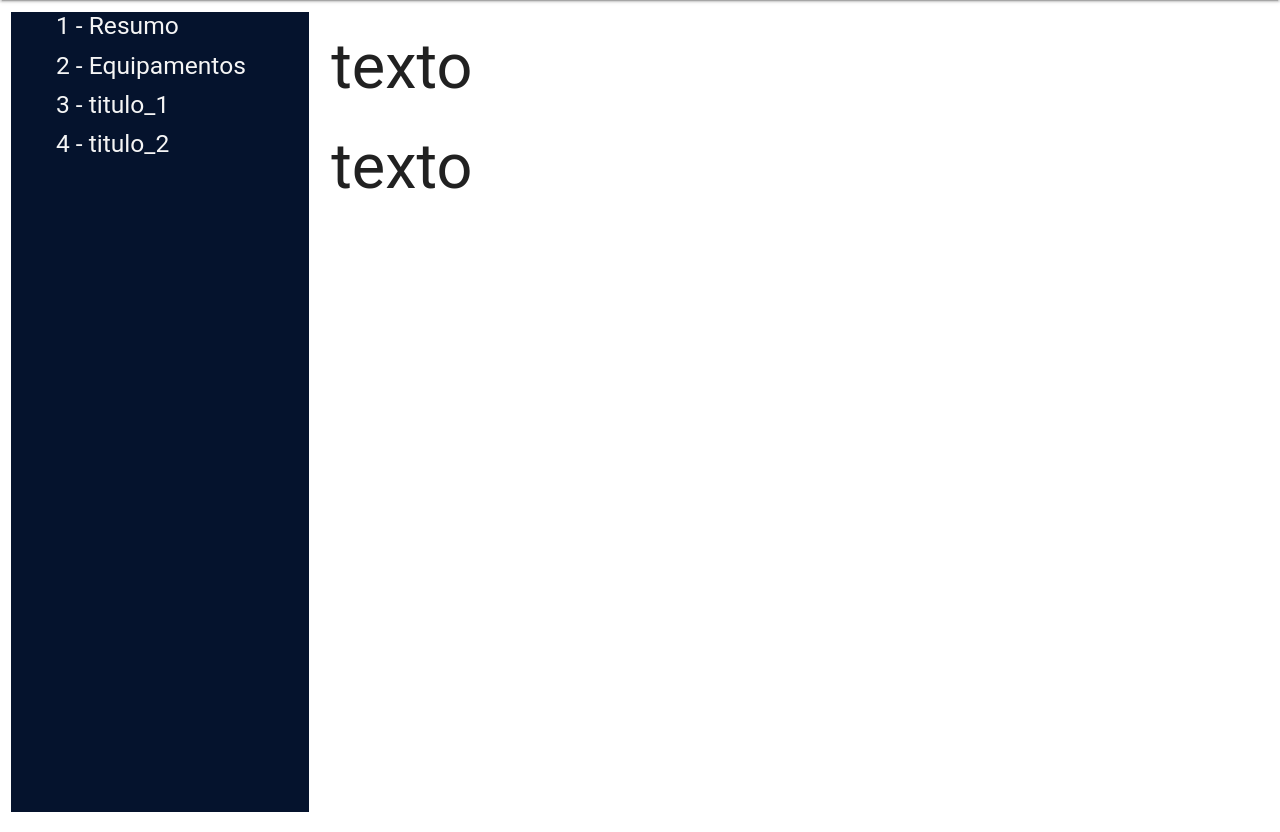
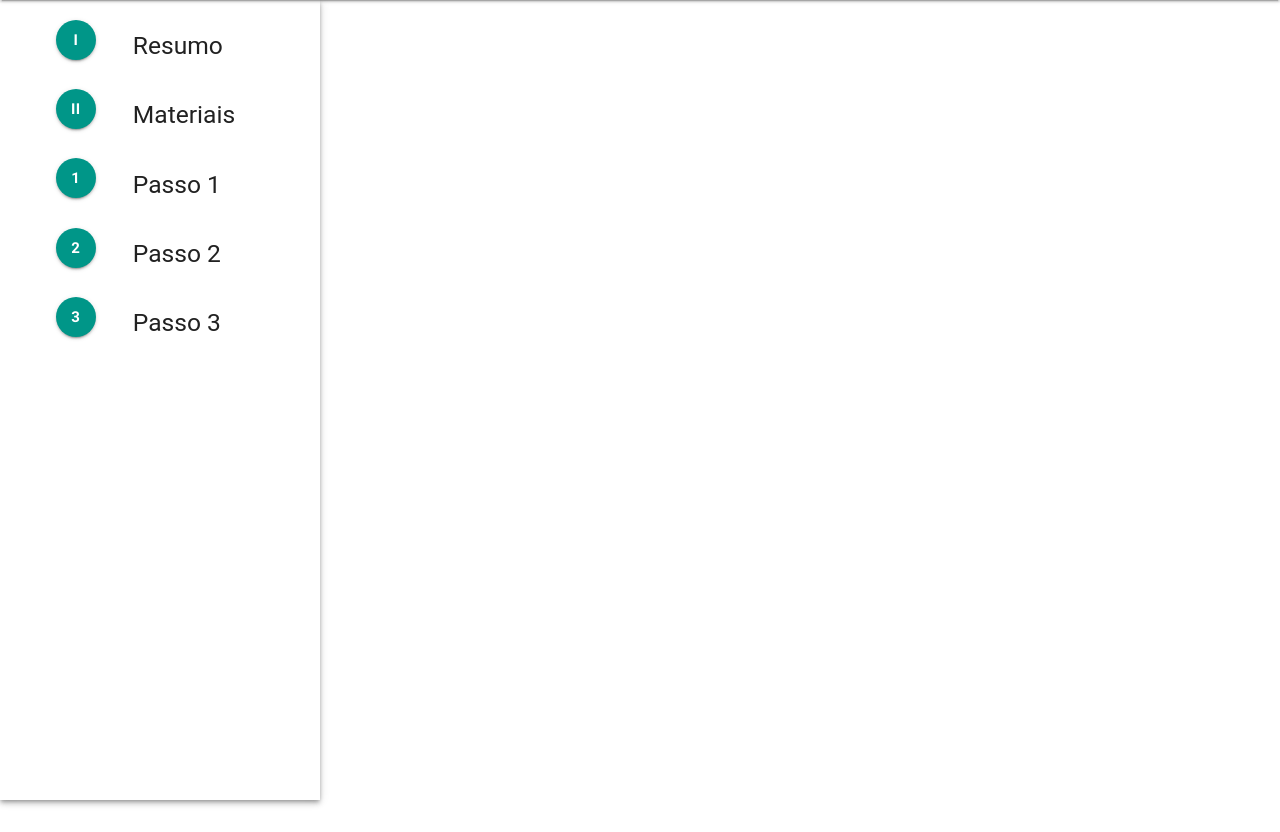
Before and after one commit to jsdelivrbot/hackathon-1, a Flask app: page / in a window 1280 px wide. Shown: the part 64-896 px from the top of the page. After the commit the page ends 870 px from the top, so only its background shows below. Run offline with Flask 2, Linux system fonts and the light colour scheme; some libraries are stand-ins or nearby versions; some web fonts are replaced.

Commit message:
Add files via upload

```diff
--- a/web/templates/index.html
+++ b/web/templates/index.html
@@ -4,7 +4,7 @@
 
 		<link href="https://fonts.googleapis.com/icon?family=Material+Icons" rel="stylesheet">
 		<link rel="stylesheet" href="https://cdnjs.cloudflare.com/ajax/libs/materialize/0.98.2/css/materialize.min.css">
-		<link rel="stylesheet" href="/static/css/sticky_footer.css">
+		<link rel="stylesheet" href="../static/css/sticky_footer.css">
 		<meta name="viewport" content="width=device-width, initial-scale=1.0"/>
 
 	</head>
@@ -17,12 +17,69 @@
 			    <div class="nav-wrapper teal">
 			      <a href="#" class="brand-logo center">Pure Yield™ Plasmid Miniprep System</a>
 			      <a href="#" data-activates="mobile-demo" class="button-collapse"><i class="material-icons">menu</i></a>
-			      <ul class="side-nav" id="mobile-demo">
-			        <li><a href="#">Resumo</a></li>
-			        <li><a href="#">Equipamentos</a></li>
-			        <li><a href="#">1 | titulo_1</a></li>
-			        <li><a href="#">2 | titulo_2</a></li>
-			      </ul>
+
+						<div class="side-nav" id="mobile-demo">
+							<div class="container">
+								<div class="row">
+									<div class="col s12">
+
+										<div class="row">
+
+										</div>
+
+										<div class="row">
+											<div class="col s3">
+												<a class="btn-floating btn waves-effect waves-light teal"/><b>i</b></a>
+											</div>
+											<div class="col s8 offset-s1">
+												<h5>Resumo</h5>
+											</div>
+										</div>
+
+										<div class="row">
+											<div class="col s3">
+												<a class="btn-floating btn waves-effect waves-light teal"/><b>ii</b></a>
+											</div>
+											<div class="col s8 offset-s1">
+												<h5>Materiais</h5>
+											</div>
+										</div>
+
+										<div class="row">
+											<div class="col s3">
+												<a class="btn-floating btn waves-effect waves-light teal"/><b>1</b></a>
+											</div>
+											<div class="col s8 offset-s1">
+												<h5>Passo 1</h5>
+											</div>
+										</div>
+
+										<div class="row">
+											<div class="col s3">
+												<a class="btn-floating btn waves-effect waves-light teal"/><b>2</b></a>
+											</div>
+											<div class="col s8 offset-s1">
+												<h5>Passo 2</h5>
+											</div>
+										</div>
+
+										<div class="row">
+											<div class="col s3">
+												<a class="btn-floating btn waves-effect waves-light teal"/><b>3</b></a>
+											</div>
+											<div class="col s8 offset-s1">
+												<h5>Passo 3</h5>
+											</div>
+										</div>
+
+							</div>
+						</div>
+					</div>
+				</div>
+
+
+
+
 			    </div>
 			  </nav>
 			<div>
@@ -33,23 +90,67 @@
 
 				<div class="row">
 
-					<div class="col s3">
-						<div class="pushpin-nav pin-top grey-text text-lighten-4" style="height:100%;width:100%;background-color:#05132d;">
+					<div class="col s0 l3 hide-on-med-and-down z-depth-2">
+						<div style="height:100%;width:100%;">
+
 							<div class="container">
+								<div class="row">
+									<div class="col s12">
 
-								<h5>1 - Resumo</h5>
-								<h5>2 - Equipamentos</h5>
-								<h5>3 - titulo_1</h5>
-								<h5>4 - titulo_2</h5>
+										<div class="row">
+
+										</div>
+
+										<div class="row">
+											<div class="col s3">
+												<a class="btn-floating btn waves-effect waves-light teal"/><b>i</b></a>
+											</div>
+											<div class="col s8 offset-s1">
+												<h5>Resumo</h5>
+											</div>
+										</div>
+
+										<div class="row">
+											<div class="col s3">
+												<a class="btn-floating btn waves-effect waves-light teal"/><b>ii</b></a>
+											</div>
+											<div class="col s8 offset-s1">
+												<h5>Materiais</h5>
+											</div>
+										</div>
+
+										<div class="row">
+											<div class="col s3">
+												<a class="btn-floating btn waves-effect waves-light teal"/><b>1</b></a>
+											</div>
+											<div class="col s8 offset-s1">
+												<h5>Passo 1</h5>
+											</div>
+										</div>
+
+										<div class="row">
+											<div class="col s3">
+												<a class="btn-floating btn waves-effect waves-light teal"/><b>2</b></a>
+											</div>
+											<div class="col s8 offset-s1">
+												<h5>Passo 2</h5>
+											</div>
+										</div>
+
+										<div class="row">
+											<div class="col s3">
+												<a class="btn-floating btn waves-effect waves-light teal"/><b>3</b></a>
+											</div>
+											<div class="col s8 offset-s1">
+												<h5>Passo 3</h5>
+											</div>
+										</div>
 
 							</div>
 						</div>
 					</div>
 
-					<div class="col s9">
-
-						<h1>texto</h1>
-						<h1>texto</h1>
+					<div class="col s12 l9">
 
 					</div>
 
@@ -59,7 +160,7 @@
 
 		<script type="text/javascript" src="https://code.jquery.com/jquery-latest.min.js"></script>
 		<script type="text/javascript" src="https://cdnjs.cloudflare.com/ajax/libs/materialize/0.98.2/js/materialize.min.js"></script>
-		<script type="text/javascript" src="/static/javascript/base_sideNavBar.js"></script>
+		<script type="text/javascript" src="../static/javascript/base_sideNavBar.js"></script>
 
 	</body>
 
```
